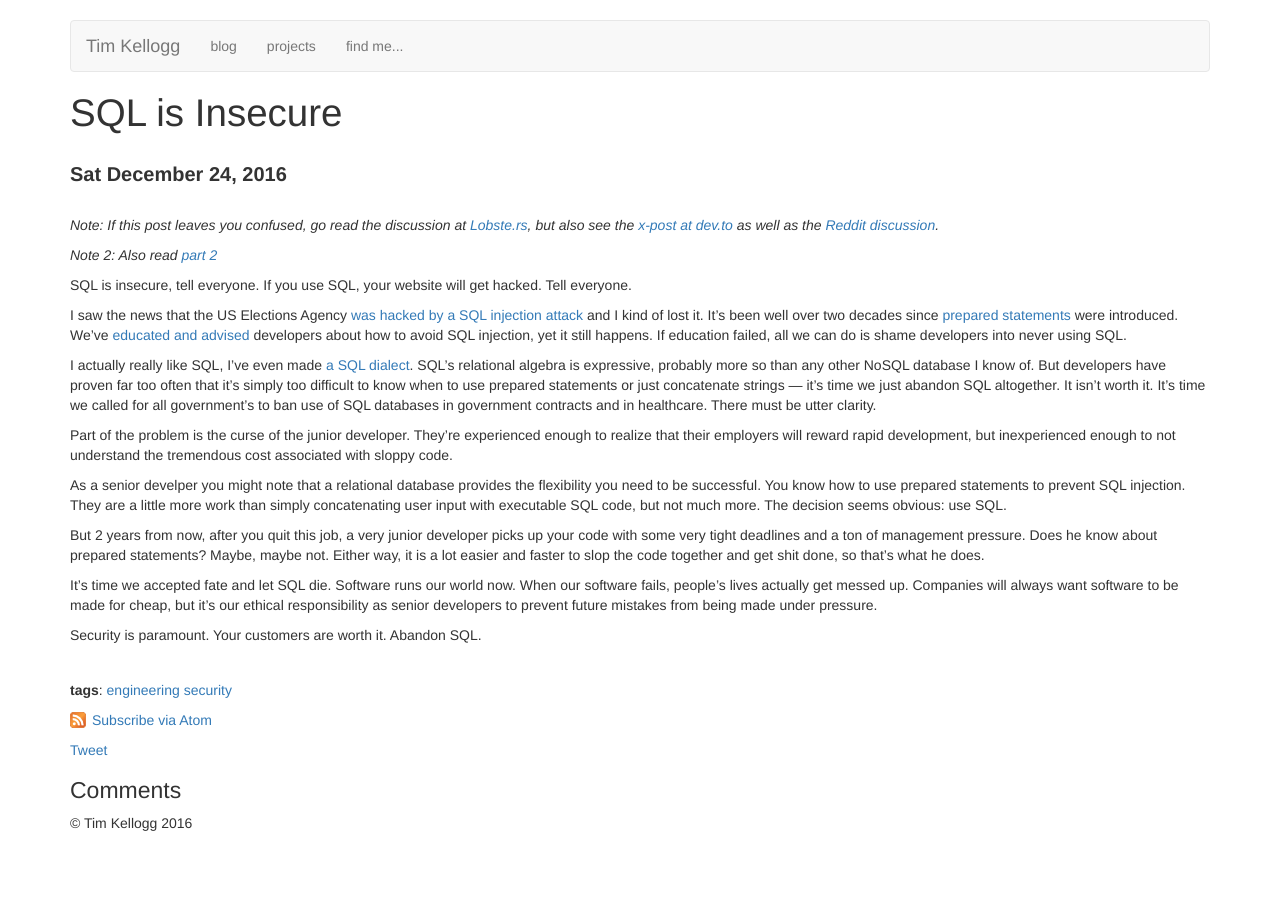
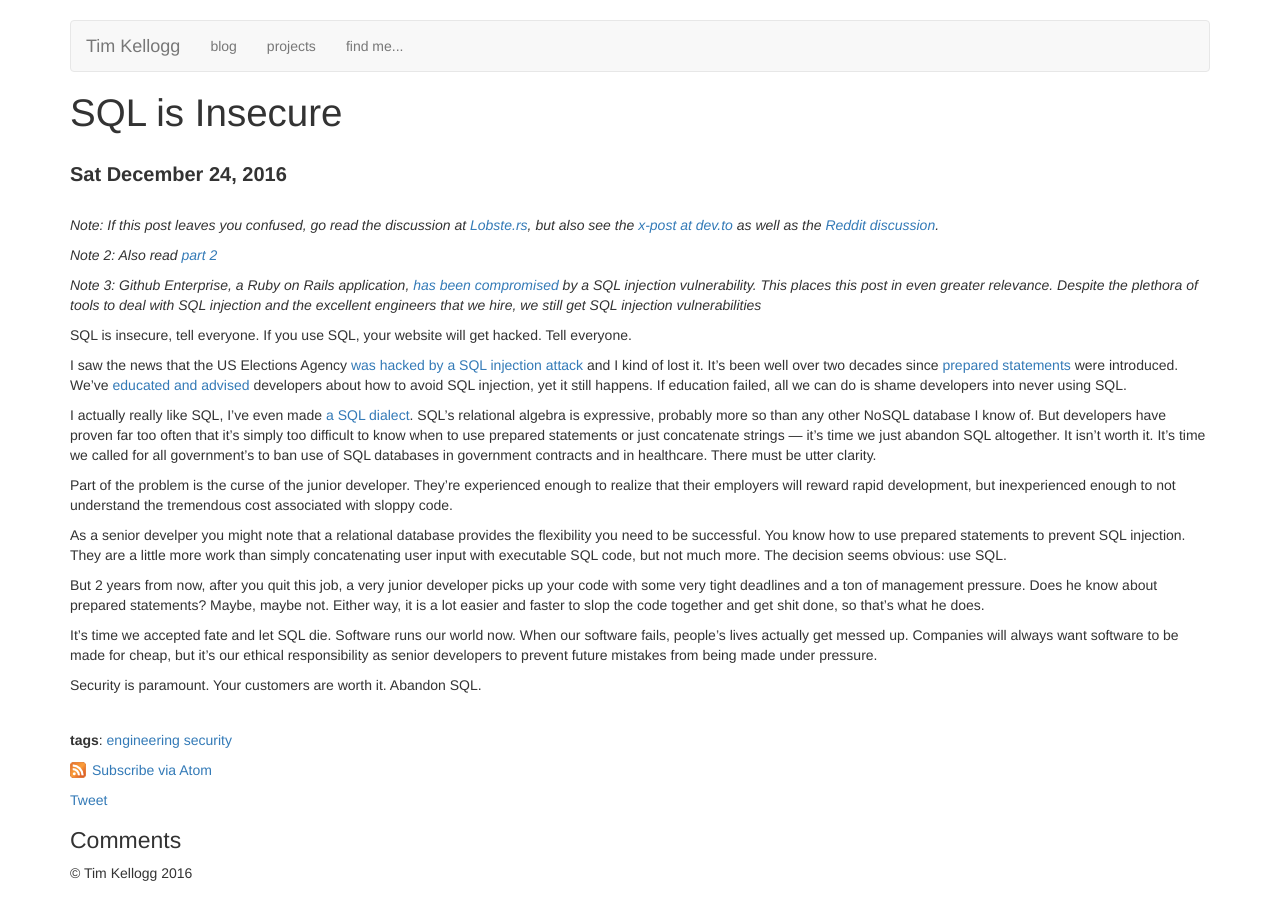
Before and after one commit to tkellogg/tkellogg.github.com, a Jekyll site: the page built from _posts/2016-12-24-sql-is-insecure.md, in a window 1280 px wide. Built offline with Jekyll 4.4.1, drawn with Linux system fonts in a browser that asks for light colours; comment, search, counter and statistics services are not loaded.

Commit message:
Note3 to SQL is Insecure

```diff
--- a/_posts/2016-12-24-sql-is-insecure.md
+++ b/_posts/2016-12-24-sql-is-insecure.md
@@ -11,6 +11,11 @@ categories:
 see the [x-post at dev.to][dev.to] as well as the [Reddit discussion][reddit].*
 
 *Note 2: Also read [part 2](http://timkellogg.me/blog/2016/12/26/sql-predict-future)*
+
+*Note 3: Github Enterprise, a Ruby on Rails application, [has been compromised][github] by a
+SQL injection vulnerability. This places this post in even greater relevance. Despite the
+plethora of tools to deal with SQL injection and the excellent engineers that we hire,
+we still get SQL injection vulnerabilities*
 
 SQL is insecure, tell everyone. If you use SQL, your website will get hacked. Tell everyone.
 
@@ -55,3 +60,4 @@ Security is paramount. Your customers are worth it. Abandon SQL.
  [lob]: https://lobste.rs/s/tneut0/sql_is_insecure
  [dev.to]: https://dev.to/kellogh/sql-is-insecure
  [reddit]: https://www.reddit.com/r/programming/comments/5k6p8d/sql_is_insecure/
+ [github]: http://blog.orange.tw/2017/01/bug-bounty-github-enterprise-sql-injection.html
```
